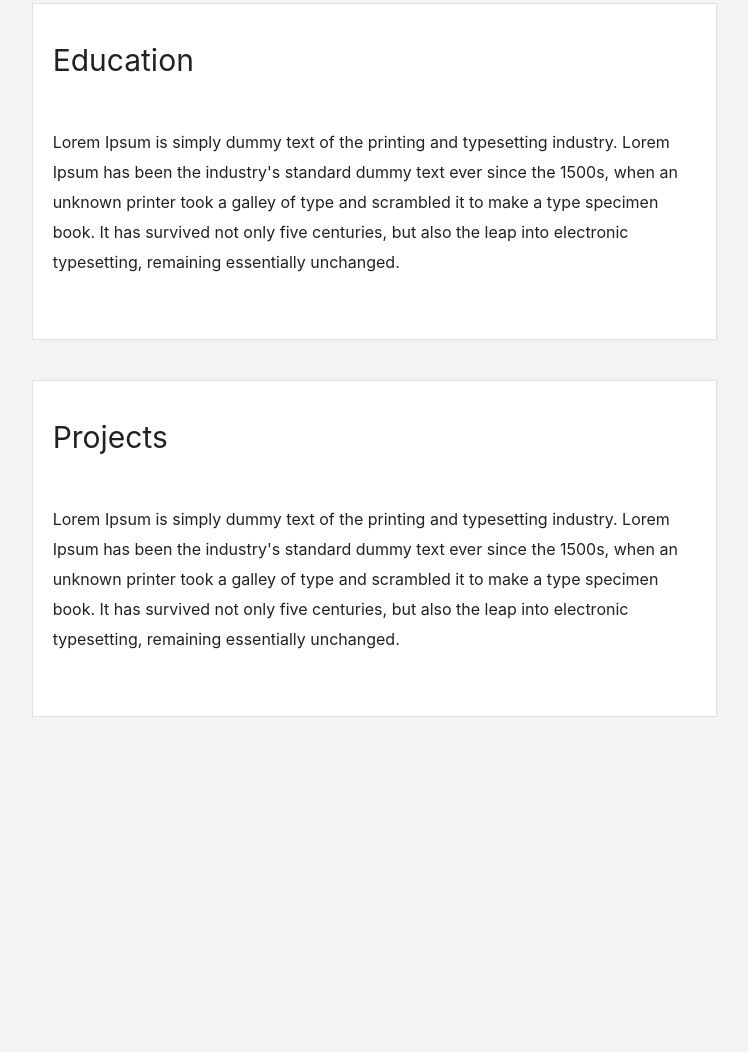
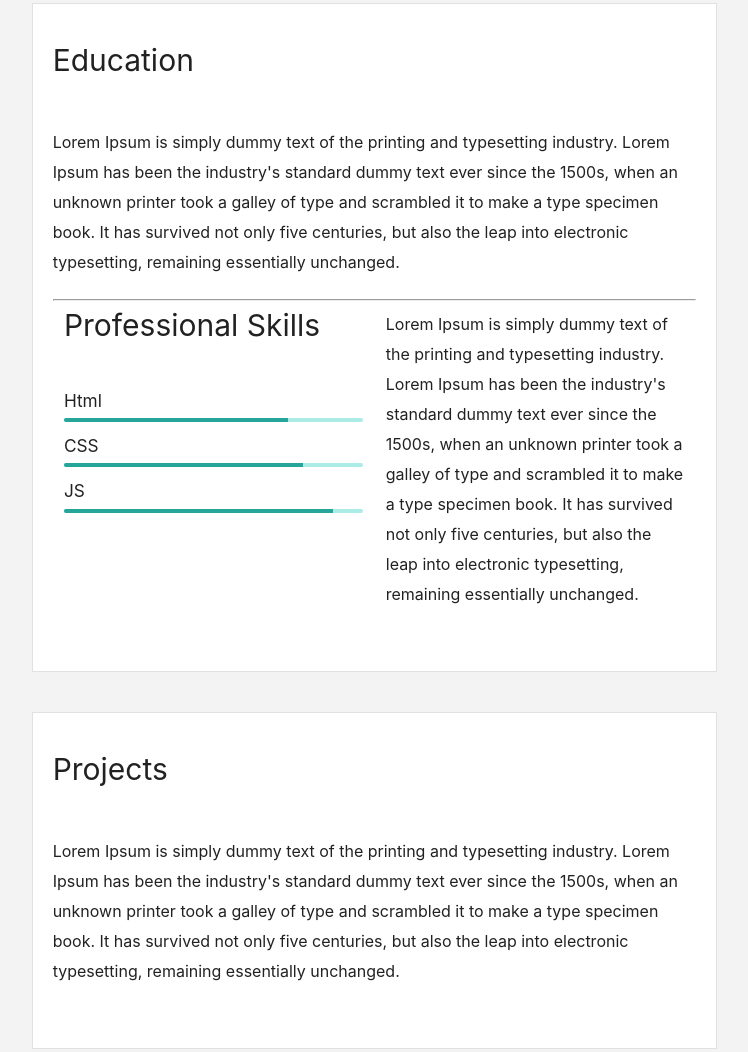
Before and after one commit to Lakshay11/Git-Portfolio, a plain HTML site: page index.html in a window 1280 px wide. Shown: the part 882-1934 px from the top of the page, without its empty margins (354-1102 px from the left). Before the commit the page ends 1619 px from the top, so only its background shows below. Drawn offline with nearby package versions, Linux system fonts and the light colour scheme.

Commit message:
Progress bars and comments

```diff
--- a/index.html
+++ b/index.html
@@ -32,6 +32,9 @@
   <section class="body-content">
     <div class="container altered-width">
       <div class="row">
+
+        <!-- Left Sidebar -->
+
         <div class="col s12 m3 l3 left-sidebar-layout" id="left-sidebar">
           <div class="left-sidebar-image center">
             <img src="img/smiley.jpg" />
@@ -61,7 +64,12 @@
             </aside>
           </div>
         </div>
+
+        <!-- Center Centent Parent Starts -->
         <div class="col s12 m8 l8 center-content">
+
+          <!-- Center Content About Section Starts -->
+
           <div class="col s12 about-me-section" id="about">
             <h2>Hello, I'M Name</h2>
             <p>
@@ -70,6 +78,11 @@
             </p>
             <a href="#"><i class="fa fa-share-alt"></i>Share</a>
           </div>
+
+          <!-- Center Content About Section Ends -->
+
+          <!-- Center Content Portfolio Section Starts -->
+
           <div class="col s12 portfolio-section" id="portfolio">
             <h2>Portfolio</h2>
             <p>
@@ -77,13 +90,48 @@
               survived not only five centuries, but also the leap into electronic typesetting, remaining essentially unchanged.
             </p>
           </div>
+
+          <!-- Center Content Portfolio Section Ends -->
+
+          <!-- Center Content Education Section Starts -->
+
           <div class="col s12 education-section" id="education">
             <h2>Education</h2>
             <p>
               Lorem Ipsum is simply dummy text of the printing and typesetting industry. Lorem Ipsum has been the industry's standard dummy text ever since the 1500s, when an unknown printer took a galley of type and scrambled it to make a type specimen book. It has
               survived not only five centuries, but also the leap into electronic typesetting, remaining essentially unchanged.
             </p>
+            <hr />
+            <div class="col s12 l6 m6">
+              <h2>Professional Skills</h2>
+              <!-- Progress Bars in Education Section -->
+              <div class="Progress-Details-Edu">
+                <h6>Html</h6>
+                <div class="progress">
+                  <div class="determinate" style="width: 75%"></div>
+                </div>
+                <h6>CSS</h6>
+                <div class="progress">
+                  <div class="determinate" style="width: 80%"></div>
+                </div>
+                <h6>JS</h6>
+                <div class="progress">
+                  <div class="determinate" style="width: 90%"></div>
+                </div>
+              </div>
+            </div>
+            <div class="col s12 l6 m6">
+              <p>
+                Lorem Ipsum is simply dummy text of the printing and typesetting industry. Lorem Ipsum has been the industry's standard dummy text ever since the 1500s, when an unknown printer took a galley of type and scrambled it to make a type specimen book. It has
+                survived not only five centuries, but also the leap into electronic typesetting, remaining essentially unchanged.
+              </p>
+            </div>
           </div>
+
+          <!-- Center Content Education Section Ends -->
+
+          <!-- Center Content Project Section Starts -->
+
           <div class="col s12 project-section" id="project">
             <h2>Projects</h2>
             <p>
@@ -91,7 +139,11 @@
               survived not only five centuries, but also the leap into electronic typesetting, remaining essentially unchanged.
             </p>
           </div>
+          <!-- Center Content Project Section Ends -->
         </div>
+        <!-- Center Content Section Ends -->
+
+        <!-- Right Side Section Starts -->
         <div class="col s12 m1 l1 right-side-navigation" id="right-sidebar">
           <div class="row">
             <ul class="auto-height">
@@ -102,6 +154,7 @@
             </ul>
           </div>
         </div>
+        <!-- Right Side Section Ends -->
       </div>
     </div>
   </section>
@@ -127,4 +180,5 @@
   <script src="https://www.google-analytics.com/analytics.js" async defer></script>
   <script src="js/custom.js"></script>
 </body>
+
 </html>
--- /dev/null
+++ b/scss/design/_education.scss
@@ -0,0 +1,5 @@
+.Progress-Details-Edu{
+  h6{
+    margin-top: 10px;
+  }
+}
```
